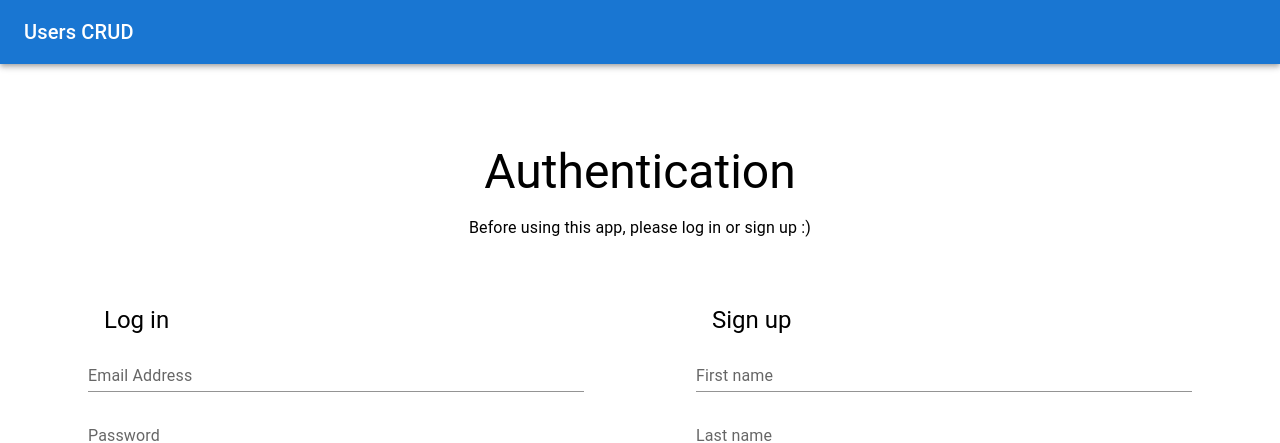
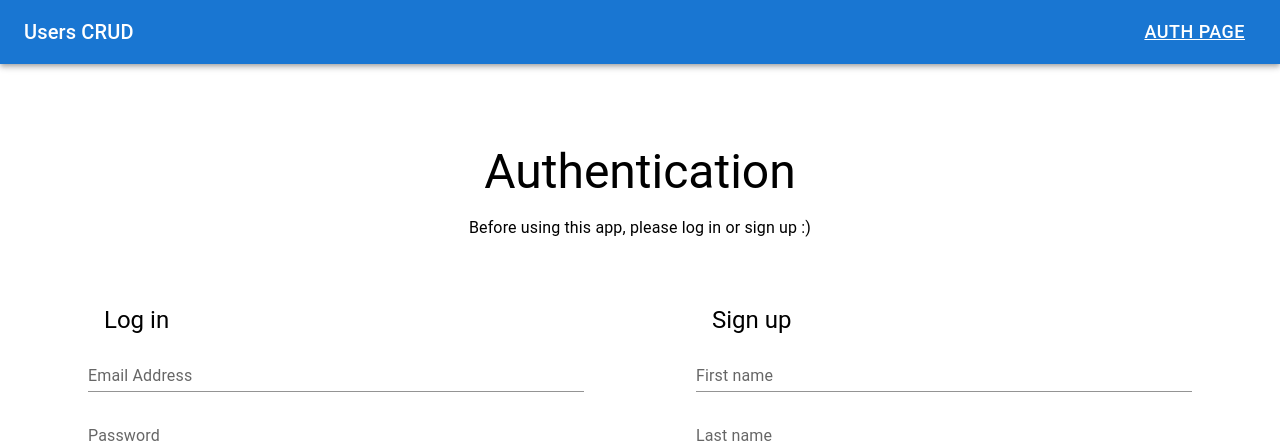
Before and after one commit to PashkevichTania/Users-CRUD-App, a React (Create React App) app in the folder users-crud-app/: page /auth in a window 1280 px wide. Shown: the top 443 px of the page. Built offline with nearby package versions, Linux system fonts and the light colour scheme.

Commit message:
feat: add error messages and link to auth page

```diff
--- a/users-crud-app/package.json
+++ b/users-crud-app/package.json
@@ -20,6 +20,7 @@
     "react-query": "^3.26.0",
     "react-router-dom": "^5.3.0",
     "react-scripts": "4.0.3",
+    "react-toastify": "^8.0.3",
     "styled-components": "^5.3.1",
     "web-vitals": "^1.1.2",
     "yup": "^0.32.10"
--- a/users-crud-app/src/components/App.jsx
+++ b/users-crud-app/src/components/App.jsx
@@ -12,10 +12,9 @@ function App() {
   const loggedIn = getCookie('X-AUTH-USER-CRUD')
 
   return (
-    <div className="App">
       <MainWrapper>
-        <Header/>
         <Router>
+          <Header/>
           <Switch>
             <Route path="/" exact>
               {loggedIn ? <Redirect to="/home"/> : <Redirect to="/auth"/>}
@@ -29,7 +28,6 @@ function App() {
           </Switch>
         </Router>
       </MainWrapper>
-    </div>
   );
 }
 
--- a/users-crud-app/src/components/SignUpForm/SignUpForm.jsx
+++ b/users-crud-app/src/components/Auth/LoginForm/LoginForm.jsx
@@ -4,28 +4,29 @@ import {ErrorFormMessage} from "components/StyledComponents/styled";
 import {useFormik} from "formik";
 import * as Yup from "yup";
 import {useHistory} from "react-router-dom";
-import {signUp} from "services/auth";
+import {login} from "services/auth";
+import {toast} from "react-toastify";
 
-const SignUpForm = () => {
-
+const LoginForm = () => {
+  const notify = (text) => toast.error(text, {
+    position: "top-right",
+    autoClose: 5000,
+    hideProgressBar: false,
+    closeOnClick: true,
+    pauseOnHover: true,
+    draggable: true,
+    progress: undefined,
+  });
 
   const history = useHistory()
   const [checked, setChecked] = useState(false)
 
   const formik = useFormik({
     initialValues: {
-      firstName: '',
-      lastName: '',
-      email: '',
+      email: window.localStorage.getItem('userEmail') || '',
       password: '',
     },
     validationSchema: Yup.object({
-      firstName: Yup.string()
-        .max(15, 'Must be 15 characters or less')
-        .required('Required'),
-      lastName: Yup.string()
-        .max(20, 'Must be 20 characters or less')
-        .required('Required'),
       email: Yup.string().email('Invalid email address').required('Required'),
       password: Yup.string().required('Required'),
     }),
@@ -34,9 +35,11 @@ const SignUpForm = () => {
       if (checked){
         window.localStorage.setItem('userEmail', values.email)
       }
-      signUp(values).then((res) => {
-        if (res.status === 200) {
+      login(values).then((res) => {
+        if (res.isAuth) {
           history.push('/home')
+        }else {
+          notify(res.responseStatus.message)
         }
       })
     },
@@ -45,41 +48,10 @@ const SignUpForm = () => {
 
   return (
     <Container>
-      <Typography variant="h5" component="h3" sx={{ml: '1rem'}}>Sign up</Typography>
+      <Typography variant="h5" component="h3" sx={{ml: '1rem'}}>Log in</Typography>
       <form onSubmit={formik.handleSubmit}>
         <TextField
           margin="dense"
-          id="firstName"
-          name="firstName"
-          label="First name"
-          type="text"
-          fullWidth
-          variant="standard"
-          onChange={formik.handleChange}
-          onBlur={formik.handleBlur}
-          value={formik.values.firstName}
-        />
-        {formik.touched.firstName && formik.errors.firstName ? (
-          <ErrorFormMessage>{formik.errors.firstName}</ErrorFormMessage>
-        ) : null}
-        <TextField
-          margin="dense"
-          id="lastName"
-          name="lastName"
-          label="Last name"
-          type="text"
-          fullWidth
-          variant="standard"
-          onChange={formik.handleChange}
-          onBlur={formik.handleBlur}
-          value={formik.values.lastName}
-        />
-        {formik.touched.lastName && formik.errors.lastName ? (
-          <ErrorFormMessage>{formik.errors.lastName}</ErrorFormMessage>
-        ) : null}
-        <TextField
-          margin="dense"
-          id="email"
           name="email"
           label="Email Address"
           type="email"
@@ -94,7 +66,6 @@ const SignUpForm = () => {
         ) : null}
         <TextField
           margin="dense"
-          id="password"
           name="password"
           label="Password"
           type="password"
@@ -116,10 +87,10 @@ const SignUpForm = () => {
           />}
           label="Remember me"
         />
-        <Button type={"submit"}>Sign up</Button>
+        <Button type={"submit"}>Log in</Button>
       </form>
     </Container>
   );
 };
 
-export default SignUpForm;
+export default LoginForm;
--- a/users-crud-app/src/components/LoginForm/LoginForm.jsx
+++ b/users-crud-app/src/components/Auth/SignUpForm/SignUpForm.jsx
@@ -4,20 +4,37 @@ import {ErrorFormMessage} from "components/StyledComponents/styled";
 import {useFormik} from "formik";
 import * as Yup from "yup";
 import {useHistory} from "react-router-dom";
-import {login} from "services/auth";
+import {signUp} from "services/auth";
+import {toast} from "react-toastify";
 
-const LoginForm = () => {
-
+const SignUpForm = () => {
+  const notify = (text) => toast.error(text, {
+    position: "top-right",
+    autoClose: 5000,
+    hideProgressBar: false,
+    closeOnClick: true,
+    pauseOnHover: true,
+    draggable: true,
+    progress: undefined,
+  });
 
   const history = useHistory()
   const [checked, setChecked] = useState(false)
 
   const formik = useFormik({
     initialValues: {
-      email: window.localStorage.getItem('userEmail') || '',
+      firstName: '',
+      lastName: '',
+      email: '',
       password: '',
     },
     validationSchema: Yup.object({
+      firstName: Yup.string()
+        .max(15, 'Must be 15 characters or less')
+        .required('Required'),
+      lastName: Yup.string()
+        .max(20, 'Must be 20 characters or less')
+        .required('Required'),
       email: Yup.string().email('Invalid email address').required('Required'),
       password: Yup.string().required('Required'),
     }),
@@ -26,9 +43,11 @@ const LoginForm = () => {
       if (checked){
         window.localStorage.setItem('userEmail', values.email)
       }
-      login(values).then((res) => {
-        if (res.isAuth) {
+      signUp(values).then((res) => {
+        if (res.status === 200) {
           history.push('/home')
+        }else {
+          notify(res.responseStatus.message)
         }
       })
     },
@@ -37,10 +56,41 @@ const LoginForm = () => {
 
   return (
     <Container>
-      <Typography variant="h5" component="h3" sx={{ml: '1rem'}}>Log in</Typography>
+      <Typography variant="h5" component="h3" sx={{ml: '1rem'}}>Sign up</Typography>
       <form onSubmit={formik.handleSubmit}>
         <TextField
           margin="dense"
+          id="firstName"
+          name="firstName"
+          label="First name"
+          type="text"
+          fullWidth
+          variant="standard"
+          onChange={formik.handleChange}
+          onBlur={formik.handleBlur}
+          value={formik.values.firstName}
+        />
+        {formik.touched.firstName && formik.errors.firstName ? (
+          <ErrorFormMessage>{formik.errors.firstName}</ErrorFormMessage>
+        ) : null}
+        <TextField
+          margin="dense"
+          id="lastName"
+          name="lastName"
+          label="Last name"
+          type="text"
+          fullWidth
+          variant="standard"
+          onChange={formik.handleChange}
+          onBlur={formik.handleBlur}
+          value={formik.values.lastName}
+        />
+        {formik.touched.lastName && formik.errors.lastName ? (
+          <ErrorFormMessage>{formik.errors.lastName}</ErrorFormMessage>
+        ) : null}
+        <TextField
+          margin="dense"
+          id="email"
           name="email"
           label="Email Address"
           type="email"
@@ -55,6 +105,7 @@ const LoginForm = () => {
         ) : null}
         <TextField
           margin="dense"
+          id="password"
           name="password"
           label="Password"
           type="password"
@@ -76,10 +127,10 @@ const LoginForm = () => {
           />}
           label="Remember me"
         />
-        <Button type={"submit"}>Log in</Button>
+        <Button type={"submit"}>Sign up</Button>
       </form>
     </Container>
   );
 };
 
-export default LoginForm;
+export default SignUpForm;
--- a/users-crud-app/src/components/Header/Header.jsx
+++ b/users-crud-app/src/components/Header/Header.jsx
@@ -1,13 +1,23 @@
 import React from 'react';
-import {AppBar, Toolbar, Typography} from "@mui/material";
+import {AppBar, Button, Toolbar, Typography} from "@mui/material";
+import {useHistory} from "react-router-dom";
 
 const Header = () => {
+
+  const history = useHistory()
+
+  const clickHandler = () => {
+    history.push('/auth')
+  }
+
   return (
-        <AppBar position="relative" sx={{ mb: 10 }} >
-            <Toolbar>
+      <AppBar position="relative" sx={{mb: 10}}>
+        <Toolbar sx={{justifyContent: "space-between"}}>
           <Typography variant="h6" color="inherit" noWrap>
             Users CRUD
           </Typography>
+          <Button onClick={clickHandler} color="inherit" size={"large"}
+                  sx={{fontSize: "large", textDecoration: "underline"}}>Auth Page</Button>
         </Toolbar>
       </AppBar>
   );
--- a/users-crud-app/src/pages/Auth/Auth.jsx
+++ b/users-crud-app/src/pages/Auth/Auth.jsx
@@ -1,7 +1,9 @@
 import React from 'react';
-import LoginForm from "components/LoginForm/LoginForm";
-import SignUpForm from "components/SignUpForm/SignUpForm";
+import LoginForm from "components/Auth/LoginForm/LoginForm";
+import SignUpForm from "components/Auth/SignUpForm/SignUpForm";
 import {Container, Grid, Typography} from "@mui/material";
+import { ToastContainer } from 'react-toastify';
+import 'react-toastify/dist/ReactToastify.css';
 
 
 const Auth = () => {
@@ -21,6 +23,17 @@ const Auth = () => {
           <SignUpForm />
         </Grid>
       </Grid>
+      <ToastContainer
+          position="top-right"
+          autoClose={5000}
+          hideProgressBar={false}
+          newestOnTop={false}
+          closeOnClick
+          rtl={false}
+          pauseOnFocusLoss
+          draggable
+          pauseOnHover
+      />
     </Container>
   );
 };
```
Also changed, not shown: users-crud-app/src/pages/home/home.jsx (+6 -2 lines), 1 other file (tests, documents, lock files or other folders). Lines whose indentation alone changed are shown as unchanged.
